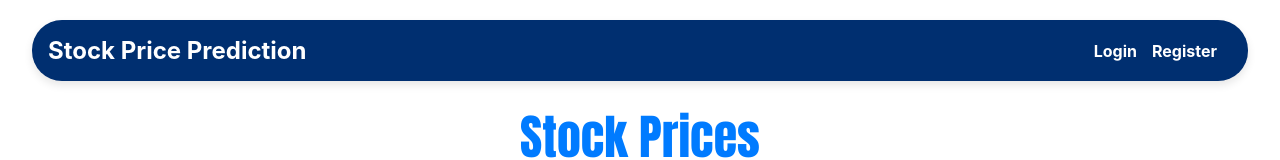
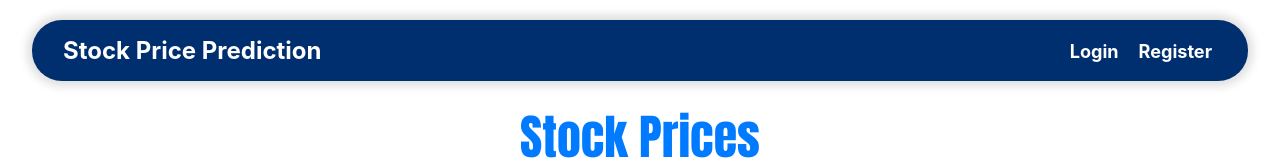
Before and after one commit to mihaylov-simeon/PRO01_v1_Stock_Prediction_Platform, a React (Create React App) app in the folder frontend/: page / in a window 1280 px wide. Shown: the top 160 px of the page. Built offline with nearby package versions, Linux system fonts and the light colour scheme; no server answers.

Commit message:
navbar-style-changes

```diff
--- a/frontend/src/styles/NavBar.css
+++ b/frontend/src/styles/NavBar.css
@@ -11,11 +11,10 @@
     width: 100%;
     display: flex;
     justify-content: space-between;
+    background-color: #002f70;
     align-items: center;
-    background-color: #002f70;
-    color: #fff;
     padding: 1rem;
-    box-shadow: 0px 4px 8px rgba(0, 0, 0, 0.1);
+    box-shadow: 0px 0px 10px 5px #dedede;
     border-radius: 30px;
 }
 
@@ -24,6 +23,7 @@
     font-weight: bold;
     color: #fff;
     text-decoration: none;
+    margin-left: 15px;
 }
 
 .navbar-right .nav-links {
@@ -36,8 +36,9 @@
 .navbar-right .nav-links a {
     color: #fff;
     text-decoration: none;
-    margin-right: 15px;
+    margin-right: 20px;
     font-weight: bold;
+    font-size: 1.13rem;
 }
 
 .navbar-right .nav-links a:hover {
```
Also changed, not shown: frontend/src/styles/StockPrices.css (line endings or trailing spaces).
